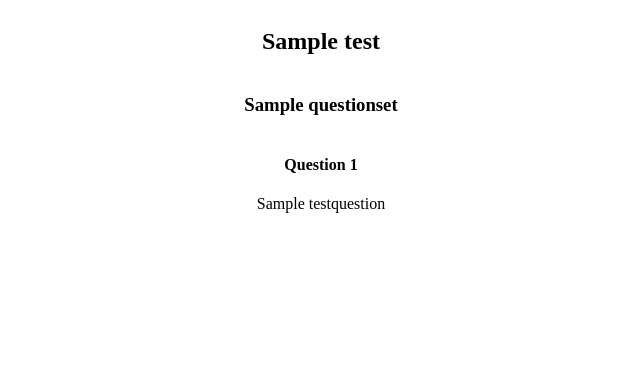
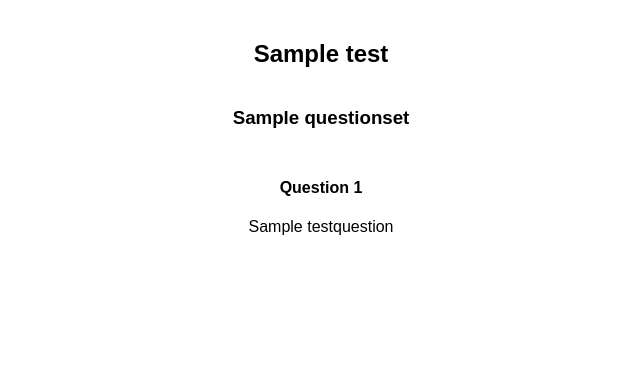
Before and after one commit to konradwojda/learning-app, a Django app: page /download_test/1 in a window 1280 px wide. Shown: the top 390 px of the page, without its empty margins (319-959 px from the left). Run offline with Django 4.2, Linux system fonts and the light colour scheme; a user stored in the database is signed in; tables that the repository leaves empty hold one stand-in row (values such as "Sample post"); parts of the project's set-up code (start-up, migrations or seed data) failed here and were passed over.

Commit message:
Changes in test export template

```diff
--- a/templates/test-export-template.html
+++ b/templates/test-export-template.html
@@ -1,61 +1,80 @@
 <!DOCTYPE html>
 {% load i18n %}
-<html>
+<html lang="en">
 <head>
-  <title>{{name}}</title>
+  <meta charset="UTF-8">
   <meta name="viewport" content="width=device-width, initial-scale=1.0">
-  <style type="text/css">
+  <title>{{ name }}</title>
+  <style>
+    body {
+      font-family: Arial, sans-serif;
+      margin: 0;
+      padding: 0;
+      box-sizing: border-box;
+    }
+
     .container {
       display: flex;
       flex-direction: column;
       align-items: center;
+      margin: 20px;
     }
-    p {font-size: medium; text-align: left; display:flex; flex-direction: column}
-    h3 {text-align: center;}
-    h2 {text-align:center;}
-    h4 {text-align: center;}
+
+    h2, h3, h4 {
+      text-align: center;
+    }
+
+    p {
+      font-size: medium;
+      text-align: left;
+      margin: 0;
+      white-space: pre-wrap;
+    }
+
     .keep-together {
       page-break-inside: avoid !important;
+    }
+
+    .question {
+      padding: 10px;
+    }
+
+    .choices {
+      white-space: pre-wrap;
     }
   </style>
 </head>
 <body>
   <div class="container">
-    <h2><b>{{name}}</b></h2>
-    <h3><b>{{question_set.name}}</b></h3>
+    <h2><b>{{ name }}</b></h2>
+    <h3><b>{{ question_set.name }}</b></h3>
 
     {% for question in test_questions %}
-    <div class="keep-together">
-        <h4>{% translate "Question" %} {{forloop.counter}}</h4>
-        <p>
-        {{question.question}}</br>
-        </p>
-        {% if question.question_type == "SINGLE" %}
-                {% translate "Only one answer is correct" %} </br>
+      <div class="keep-together question">
+        <h4>{% translate "Question" %} {{ forloop.counter }}</h4>
+        <p>{{ question.question }}</p>
+
+        {% if question.question_type == 'SINGLE' %}
+          <p style="margin-top: 10px;">{% translate "Only one answer is correct" %}</p>
+        {% elif question.question_type == 'MULTIPLE' %}
+          <p style="margin-top: 10px;">{% translate "Multiple answers can be correct" %}</p>
+        {% elif question.question_type == 'TEXT' %}
+          <br>
+          <br>
+          <br>
+          <br>
+          <br>
+          <br>
+        {% elif question.question_type == 'TF' %}
+          <p style="margin-top: 10px;">{% translate "True  |  False" %}</p>
+        {% endif %}
+
+        {% if question.question_type == "SINGLE" or question.question_type == "MULTIPLE" %}
+          <div class="choices">
             {% for choice in question.question_choices %}
-                        <input type="checkbox">
-                        {{ choice.text }}
-                        <br>
+              <input type="checkbox">{{ choice.text }}
             {% endfor %}
-        {% elif question.question_type == "MULTIPLE" %}
-                {% translate "Multiple answers can be correct" %} </br>
-                {% for choice in question.question_choices %}
-                        <input type="checkbox">
-                        {{ choice.text }}
-                        <br>
-                {% endfor %}
-        {% elif question.question_type == "TEXT" %}
-              </br>
-              </br>
-              </br>
-              </br>
-              </br>
-              </br>
-              </br>
-              </br>
-              </br>
-        {% elif question.question_type == "TF" %}
-            <p>{% translate "True  |  False" %}</p>
+          </div>
         {% endif %}
       </div>
     {% endfor %}
```
Lines whose indentation alone changed are shown as unchanged.
